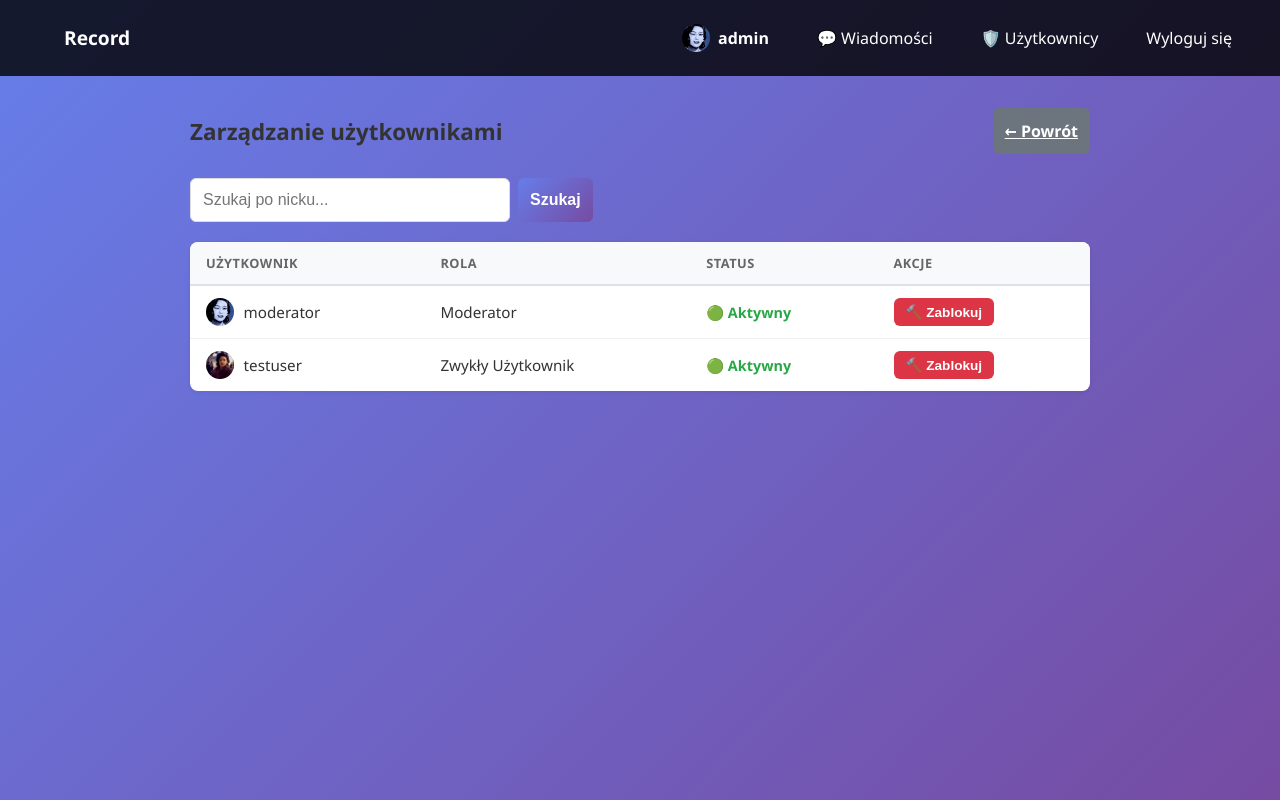
After one commit to bmach01/django-record, a Django app: page /users/ in a window 1280 px wide. The commit adds this page. Run offline with Django 5.2, Linux system fonts and the light colour scheme; a user stored in the database is signed in; data comes from the database, SQL or seed files in the repository; both versions use the stored data as it was after the commit.

Commit message:
Add users view

```diff
--- a/record/record/settings.py
+++ b/record/record/settings.py
@@ -51,6 +51,7 @@ MIDDLEWARE = [
     "django.middleware.common.CommonMiddleware",
     "django.middleware.csrf.CsrfViewMiddleware",
     "django.contrib.auth.middleware.AuthenticationMiddleware",
+    "record_app.middleware.BannedUserMiddleware",
     "django.contrib.messages.middleware.MessageMiddleware",
     "django.middleware.clickjacking.XFrameOptionsMiddleware",
 ]
--- a/record/record_app/models.py
+++ b/record/record_app/models.py
@@ -14,6 +14,7 @@ class User(AbstractUser):
         choices=ROLE_CHOICES,
         default='user'
     )
+    is_banned = models.BooleanField(default=False)
     description = models.TextField(blank=True, null=True)
     avatar = models.ImageField(upload_to='avatars/', blank=True, null=True)
 
--- /dev/null
+++ b/record/record_app/static/css/user_list.css
@@ -0,0 +1,204 @@
+/* User Management Page */
+
+.user-list-wrapper {
+    flex: 1;
+    overflow-y: auto;
+    padding: 2rem;
+}
+
+.user-list-content {
+    max-width: 900px;
+    margin: 0 auto;
+}
+
+/* Header */
+.user-list-header {
+    display: flex;
+    align-items: center;
+    justify-content: space-between;
+    margin-bottom: 1.5rem;
+}
+
+.user-list-header h2 {
+    margin: 0;
+    color: #333;
+    font-size: 1.4rem;
+}
+
+/* Search form */
+.user-list-search {
+    display: flex;
+    gap: 0.5rem;
+    margin-bottom: 1.25rem;
+}
+
+.user-list-search .form-control {
+    max-width: 320px;
+    width: 100%;
+}
+
+/* Alerts */
+.mod-alert {
+    padding: 0.75rem 1rem;
+    border-radius: 6px;
+    margin-bottom: 0.75rem;
+    border-left: 4px solid;
+    font-size: 0.95rem;
+}
+
+.mod-alert-error {
+    background: #f8d7da;
+    color: #721c24;
+    border-left-color: #dc3545;
+}
+
+.mod-alert-success {
+    background: #d4edda;
+    color: #155724;
+    border-left-color: #28a745;
+}
+
+/* Table */
+.user-table {
+    width: 100%;
+    border-collapse: collapse;
+    background: white;
+    border-radius: 8px;
+    overflow: hidden;
+    box-shadow: 0 1px 4px rgba(0, 0, 0, 0.08);
+}
+
+.user-table thead tr {
+    background-color: #f8f9fa;
+    border-bottom: 2px solid #dee2e6;
+    text-align: left;
+}
+
+.user-table th {
+    padding: 0.75rem 1rem;
+    font-size: 0.8rem;
+    font-weight: 700;
+    text-transform: uppercase;
+    letter-spacing: 0.5px;
+    color: #666;
+}
+
+.user-table tbody tr {
+    border-bottom: 1px solid #f0f0f0;
+    transition: background-color 0.15s;
+}
+
+.user-table tbody tr:last-child {
+    border-bottom: none;
+}
+
+.user-table tbody tr:hover {
+    background-color: #fafafa;
+}
+
+.user-table td {
+    padding: 0.75rem 1rem;
+    color: #333;
+    font-size: 0.95rem;
+    vertical-align: middle;
+}
+
+/* User cell with avatar */
+.user-cell {
+    display: flex;
+    align-items: center;
+    gap: 0.6rem;
+}
+
+/* Status badges */
+.status-active {
+    color: #28a745;
+    font-weight: 600;
+    font-size: 0.9rem;
+}
+
+.status-banned {
+    color: #dc3545;
+    font-weight: 600;
+    font-size: 0.9rem;
+}
+
+.no-action {
+    color: #aaa;
+    font-size: 0.85rem;
+    font-style: italic;
+}
+
+/* Empty row */
+.user-table-empty td {
+    text-align: center;
+    padding: 2.5rem 1rem;
+    color: #999;
+}
+
+/* Button variants */
+.btn-primary {
+    background: linear-gradient(135deg, #667eea 0%, #764ba2 100%);
+    color: white;
+    width: auto;
+}
+
+.btn-secondary {
+    background: #6c757d;
+    color: white;
+    width: auto;
+}
+
+.btn-secondary:hover {
+    background: #5a6268;
+    transform: translateY(-1px);
+    box-shadow: 0 3px 8px rgba(0, 0, 0, 0.2);
+}
+
+.btn-danger {
+    background: #dc3545;
+    color: white;
+    width: auto;
+}
+
+.btn-danger:hover {
+    background: #c82333;
+    transform: translateY(-1px);
+    box-shadow: 0 3px 8px rgba(220, 53, 69, 0.4);
+}
+
+.btn-success {
+    background: #28a745;
+    color: white;
+    width: auto;
+}
+
+.btn-success:hover {
+    background: #218838;
+    transform: translateY(-1px);
+    box-shadow: 0 3px 8px rgba(40, 167, 69, 0.4);
+}
+
+.btn-sm {
+    padding: 0.35rem 0.75rem;
+    font-size: 0.85rem;
+    width: auto;
+}
+
+/* Scrollbar */
+.user-list-wrapper::-webkit-scrollbar {
+    width: 6px;
+}
+
+.user-list-wrapper::-webkit-scrollbar-track {
+    background: transparent;
+}
+
+.user-list-wrapper::-webkit-scrollbar-thumb {
+    background: #ccc;
+    border-radius: 4px;
+}
+
+.user-list-wrapper::-webkit-scrollbar-thumb:hover {
+    background: #aaa;
+}
--- a/record/record_app/templates/record_app/base.html
+++ b/record/record_app/templates/record_app/base.html
@@ -20,6 +20,9 @@
                     <strong>{{ user.username }}</strong>
                 </a>
                 <a href="{% url 'private_conversations' %}">💬 Wiadomości</a>
+                {% if user.role == 'admin' or user.role == 'moderator' %}
+                <a href="{% url 'user_list' %}">🛡️ Użytkownicy</a>
+                {% endif %}
                 <a href="{% url 'logout' %}">Wyloguj się</a>
             {% else %}
                 <a href="{% url 'login' %}">Logowanie</a>
--- /dev/null
+++ b/record/record_app/templates/record_app/user_list.html
@@ -0,0 +1,92 @@
+{% extends "record_app/base.html" %}
+
+{% load static %}
+
+{% block title %}Zarządzanie użytkownikami - Record{% endblock %}
+
+{% block extra_css %}
+<link rel="stylesheet" href="{% static 'css/user_list.css' %}">
+{% endblock %}
+
+{% block content %}
+<div class="user-list-wrapper">
+    <div class="user-list-content">
+
+        <div class="user-list-header">
+            <h2>Zarządzanie użytkownikami</h2>
+            <a href="{% url 'home' %}" class="btn btn-secondary">← Powrót</a>
+        </div>
+
+        {% for message in messages %}
+        {% if 'moderation' in message.tags %}
+        <div class="mod-alert {% if 'error' in message.tags %}mod-alert-error{% else %}mod-alert-success{% endif %}">
+            {{ message }}
+        </div>
+        {% endif %}
+        {% endfor %}
+
+        <form method="get" class="user-list-search">
+            <input type="text" name="q" value="{{ query }}" placeholder="Szukaj po nicku..."
+                   class="form-control">
+            <button type="submit" class="btn btn-primary">Szukaj</button>
+            {% if query %}
+            <a href="{% url 'user_list' %}" class="btn btn-secondary">✕ Wyczyść</a>
+            {% endif %}
+        </form>
+
+        <table class="user-table">
+            <thead>
+                <tr>
+                    <th>Użytkownik</th>
+                    <th>Rola</th>
+                    <th>Status</th>
+                    <th>Akcje</th>
+                </tr>
+            </thead>
+            <tbody>
+                {% for u in users %}
+                <tr>
+                    <td>
+                        <div class="user-cell">
+                            <img src="{{ u.avatar_url }}" alt="{{ u.username }}" class="avatar avatar-sm">
+                            <span>{{ u.username }}</span>
+                        </div>
+                    </td>
+                    <td>{{ u.get_role_display }}</td>
+                    <td>
+                        {% if u.is_banned %}
+                        <span class="status-banned">🔴 Zablokowany</span>
+                        {% else %}
+                        <span class="status-active">🟢 Aktywny</span>
+                        {% endif %}
+                    </td>
+                    <td>
+                        {% if u.role == 'admin' %}
+                        <span class="no-action">Brak akcji</span>
+                        {% elif request.user.role == 'moderator' and u.role == 'moderator' %}
+                        <span class="no-action">Brak uprawnień</span>
+                        {% elif u.is_banned %}
+                        <form method="post" action="{% url 'unban_user' u.id %}">
+                            {% csrf_token %}
+                            <button type="submit" class="btn btn-sm btn-success">✅ Odblokuj</button>
+                        </form>
+                        {% else %}
+                        <form method="post" action="{% url 'ban_user' u.id %}"
+                              onsubmit="return confirm('Czy na pewno chcesz zablokować użytkownika {{ u.username }}?');">
+                            {% csrf_token %}
+                            <button type="submit" class="btn btn-sm btn-danger">🔨 Zablokuj</button>
+                        </form>
+                        {% endif %}
+                    </td>
+                </tr>
+                {% empty %}
+                <tr class="user-table-empty">
+                    <td colspan="4">Brak użytkowników{% if query %} pasujących do „{{ query }}"{% endif %}.</td>
+                </tr>
+                {% endfor %}
+            </tbody>
+        </table>
+
+    </div>
+</div>
+{% endblock %}
--- a/record/record_app/urls.py
+++ b/record/record_app/urls.py
@@ -12,6 +12,10 @@ urlpatterns = [
     path('channel/<int:channel_id>/delete/', views.delete_channel_view, name='delete_channel'),
     path('channel/<int:channel_id>/message/', views.send_message_view, name='send_message'),
     path('channel/<int:channel_id>/invite/', views.invite_to_channel_view, name='invite_channel'),
+    # Zarządzanie użytkownikami
+    path('users/', views.user_list_view, name='user_list'),
+    path('users/<int:user_id>/ban/', views.ban_user_view, name='ban_user'),
+    path('users/<int:user_id>/unban/', views.unban_user_view, name='unban_user'),
     # Prywatne wiadomości
     path('private/', views.private_conversations_view, name='private_conversations'),
     path('private/<int:conversation_id>/', views.private_chat_view, name='private_chat'),
--- a/record/record_app/views.py
+++ b/record/record_app/views.py
@@ -22,9 +22,12 @@ def login_view(request):
             user = authenticate(request, username=username, password=password)
 
             if user is not None:
-                login(request, user)
-                messages.success(request, f"Zalogowany jako {username}")
-                return redirect('home')
+                if user.is_banned:
+                    messages.error(request, "Twoje konto zostało zablokowane.")
+                else:
+                    login(request, user)
+                    messages.success(request, f"Zalogowany jako {username}")
+                    return redirect('home')
             else:
                 messages.error(request, "Zła nazwa użytkownika lub hasło.")
     else:
@@ -107,7 +110,7 @@ def home_view(request):
                        selected_channel.is_public or \
                        selected_channel.created_by == request.user
 
-            if not is_member and not request.user.role == 'admin':
+            if not is_member and request.user.role not in ['admin', 'moderator']:
                 messages.error(request, "Nie masz dostępu do tego kanału.")
                 selected_channel = None
             else:
@@ -300,6 +303,69 @@ def private_chat_view(request, conversation_id):
 
 
 @login_required(login_url='login')
+def user_list_view(request):
+    if request.user.role not in ['admin', 'moderator']:
+        messages.error(request, "Nie masz uprawnień.")
+        return redirect('home')
+
+    query = request.GET.get('q', '').strip()
+    users = User.objects.exclude(id=request.user.id).order_by('username')
+    if query:
+        users = users.filter(username__icontains=query)
+    return render(request, 'record_app/user_list.html', {
+        'users': users,
+        'is_admin': request.user.role == 'admin',
+        'query': query,
+    })
+
+
+@login_required(login_url='login')
+def ban_user_view(request, user_id):
+    if request.user.role not in ['admin', 'moderator']:
+        messages.error(request, "Nie masz uprawnień.")
+        return redirect('home')
+
+    if request.method != 'POST':
+        return redirect('user_list')
+
+    target = get_object_or_404(User, id=user_id)
+
+    if target == request.user:
+        messages.error(request, "Nie możesz zablokować siebie.", extra_tags='moderation')
+    elif target.role == 'admin':
+        messages.error(request, "Nie można zablokować administratora.", extra_tags='moderation')
+    elif request.user.role == 'moderator' and target.role == 'moderator':
+        messages.error(request, "Moderator nie może zablokować innego moderatora.", extra_tags='moderation')
+    else:
+        target.is_banned = True
+        target.save()
+        messages.success(request, f"Użytkownik '{target.username}' został zablokowany.", extra_tags='moderation')
+
+    return redirect('user_list')
+
+
+@login_required(login_url='login')
+def unban_user_view(request, user_id):
+    if request.user.role not in ['admin', 'moderator']:
+        messages.error(request, "Nie masz uprawnień.")
+        return redirect('home')
+
+    if request.method != 'POST':
+        return redirect('user_list')
+
+    target = get_object_or_404(User, id=user_id)
+
+    if request.user.role == 'moderator' and target.role == 'moderator':
+        messages.error(request, "Moderator nie może odblokować innego moderatora.", extra_tags='moderation')
+    else:
+        target.is_banned = False
+        target.save()
+        messages.success(request, f"Użytkownik '{target.username}' został odblokowany.", extra_tags='moderation')
+
+    return redirect('user_list')
+
+
+@login_required(login_url='login')
 def start_private_conversation_view(request):
     """Pozwala użytkownikowi wybrać, z kim chce rozmawiać prywatnie."""
     if request.method == 'POST':
```
Also changed, not shown: record/record_app/middleware.py (added, +15 -0 lines), record/db.sqlite3, record/record_app/migrations/0007_add_is_banned_to_user.py (added).
